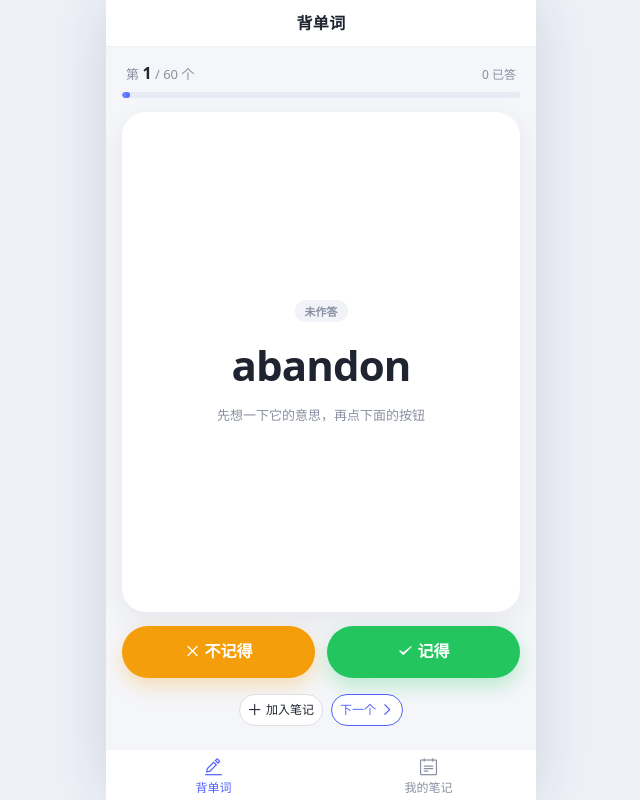
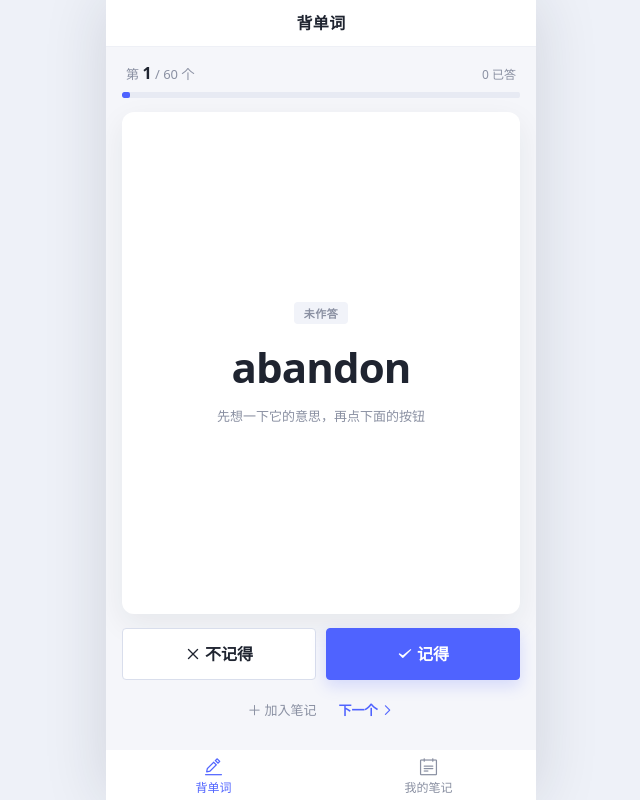
Before and after one commit to piggod0814/wordbook, a Vue app: page / in a window 1280 px wide. Shown: the whole page, without its empty margins (319-959 px from the left). Built offline with nearby package versions, Linux system fonts and the light colour scheme.

Commit message:
UI 调整：按钮改方角（4px），配色统一为笔记页的蓝白灰，去掉绿橙实心按钮

```diff
--- a/src/components/WordCard.vue
+++ b/src/components/WordCard.vue
@@ -26,50 +26,44 @@
       </div>
     </div>
 
-    <!-- 主操作 -->
+    <!-- 主操作：实心 = 主，描边 = 次 -->
     <div class="actions">
-      <van-button round size="large" class="btn-no" @click="forget">
+      <van-button class="btn-no" size="large" @click="forget">
         <van-icon name="cross" />
         不记得
       </van-button>
-      <van-button round size="large" class="btn-ok" @click="remember">
+      <van-button class="btn-ok" size="large" @click="remember">
         <van-icon name="success" />
         记得
       </van-button>
     </div>
 
-    <!-- 次操作 -->
+    <!-- 次操作：纯文字按钮，不抢主操作的视觉 -->
     <div class="sub-actions">
-      <van-button
-        size="small"
-        round
-        plain
-        icon="plus"
-        :disabled="noted"
-        @click="addNote"
-      >
+      <van-button class="link-btn" size="small" :disabled="noted" @click="addNote">
+        <van-icon name="plus" />
         {{ noted ? '已在笔记' : '加入笔记' }}
       </van-button>
 
       <van-button
         v-if="current.result === '不记得'"
+        class="link-btn"
         size="small"
-        round
-        plain
         @click="toggleExample"
       >
         {{ current.expanded ? '收起讲解' : '扩展讲解' }}
       </van-button>
 
-      <van-button size="small" round plain type="primary" icon="arrow" icon-position="right" @click="next">
+      <van-button class="link-btn link-btn--strong" size="small" @click="next">
         下一个
+        <van-icon name="arrow" />
       </van-button>
     </div>
   </div>
 
   <!-- 一轮走完、全部记得 -->
   <van-empty v-else description="全部背完了 🎉">
-    <van-button round type="primary" size="small" @click="restart">重新背一遍</van-button>
+    <van-button type="primary" size="small" @click="restart">重新背一遍</van-button>
   </van-empty>
 </template>
 
@@ -218,13 +212,13 @@ export default {
 .bar {
   height: 6px;
   background: #e7eaf3;
-  border-radius: 99px;
+  border-radius: 2px;
   overflow: hidden;
 }
 .bar-fill {
   height: 100%;
-  border-radius: 99px;
-  background: linear-gradient(90deg, #7b8cff, #4f63ff);
+  border-radius: 2px;
+  background: var(--brand);
   transition: width 0.3s ease;
 }
 
@@ -234,7 +228,7 @@ export default {
   flex: 1;
   min-height: 270px;
   background: #fff;
-  border-radius: 24px;
+  border-radius: var(--radius-card);
   box-shadow: var(--card-shadow);
   padding: 30px 22px;
   display: flex;
@@ -245,28 +239,29 @@ export default {
   transition: box-shadow 0.25s ease, transform 0.25s ease;
 }
 .card--ok {
-  box-shadow: 0 0 0 2px #d6f5e0, var(--card-shadow);
+  box-shadow: 0 0 0 1.5px #dbe2ff, var(--card-shadow);
 }
 .card--no {
-  box-shadow: 0 0 0 2px #ffe3b3, var(--card-shadow);
+  box-shadow: 0 0 0 1.5px #e3e7f0, var(--card-shadow);
 }
 
 .tag {
   font-size: 11px;
   padding: 3px 10px;
-  border-radius: 99px;
+  border-radius: var(--radius-btn);
   background: #f1f3f9;
   color: var(--ink-2);
   font-weight: 600;
+  letter-spacing: 0.04em;
   margin-bottom: 18px;
 }
 .tag--ok {
-  background: var(--ok-soft);
-  color: #16a34a;
+  background: var(--brand-soft);
+  color: var(--brand);
 }
 .tag--no {
-  background: var(--warn-soft);
-  color: #d97706;
+  background: #f1f3f9;
+  color: #6b7285;
 }
 
 .word {
@@ -295,7 +290,7 @@ export default {
   margin-top: 18px;
   padding: 14px 16px;
   background: var(--brand-soft);
-  border-radius: 14px;
+  border-radius: var(--radius-soft);
   text-align: left;
   font-size: 13px;
   line-height: 1.7;
@@ -315,7 +310,7 @@ export default {
 /* ---- 按钮 ---- */
 .actions {
   display: flex;
-  gap: 12px;
+  gap: 10px;
 }
 .actions > * {
   flex: 1;
@@ -326,27 +321,54 @@ export default {
   height: 52px;
   font-size: 16px;
   font-weight: 700;
+  border-radius: var(--radius-btn);
+}
+
+/* 主操作：实心蓝 */
+.btn-ok {
+  background: var(--brand);
   color: #fff;
-  border: none;
+  border: 1px solid var(--brand);
+  box-shadow: 0 6px 16px rgba(79, 99, 255, 0.2);
 }
-.btn-ok {
-  background: var(--ok);
-  box-shadow: 0 8px 20px rgba(34, 197, 94, 0.28);
+
+/* 次操作：白底描边，同尺寸但不抢眼 */
+.btn-no {
+  background: #fff;
+  color: var(--ink);
+  border: 1px solid var(--edge);
 }
-.btn-no {
-  background: var(--warn);
-  box-shadow: 0 8px 20px rgba(245, 158, 11, 0.28);
-}
+
 .btn-ok:active,
 .btn-no:active {
   transform: translateY(1px);
 }
 
+/* 次要操作：纯文字按钮，没有边框和底色 */
 .sub-actions {
   display: flex;
-  gap: 8px;
+  gap: 2px;
   justify-content: center;
   flex-wrap: wrap;
   padding-top: 2px;
 }
+
+.link-btn {
+  height: auto;
+  padding: 7px 10px;
+  background: transparent;
+  border: none;
+  border-radius: var(--radius-btn);
+  font-size: 13px;
+  color: var(--ink-2);
+}
+
+.link-btn:active {
+  background: rgba(79, 99, 255, 0.06);
+}
+
+.link-btn--strong {
+  color: var(--brand);
+  font-weight: 600;
+}
 </style>
--- a/src/style.css
+++ b/src/style.css
@@ -13,14 +13,23 @@
   /* 本项目自己的色板 */
   --ink: #1f2430;
   --ink-2: #8a90a2;
+  --ink-3: #b3b9c8;
   --line: #eef0f6;
+  --edge: #d9deec;          /* 描边按钮的边框 */
   --brand: #4f63ff;
   --brand-soft: #eef1ff;
-  --ok: #22c55e;
-  --ok-soft: #e9f9ef;
-  --warn: #f59e0b;
-  --warn-soft: #fff5e5;
   --card-shadow: 0 10px 30px rgba(31, 36, 48, 0.07);
+
+  /* 圆角：整套统一成「方正」风格 */
+  --radius-btn: 4px;
+  --radius-card: 12px;
+  --radius-soft: 6px;
+
+  /* 覆盖 Vant 的圆角变量，让组件库也跟着方正 */
+  --van-radius-sm: 4px;
+  --van-radius-md: 4px;
+  --van-radius-lg: 6px;
+  --van-radius-max: 8px;
 }
 
 * {
@@ -75,7 +84,12 @@ body {
 /* 白卡片 */
 .panel {
   background: #fff;
-  border-radius: 18px;
+  border-radius: var(--radius-card);
   box-shadow: var(--card-shadow);
   padding: 18px;
 }
+
+/* 所有 Vant 按钮默认方角（去掉组件上的 round 之后仍兜一层底） */
+.van-button {
+  border-radius: var(--radius-btn);
+}
--- a/src/views/NotesPage.vue
+++ b/src/views/NotesPage.vue
@@ -3,7 +3,7 @@
     <van-search
       v-model="keyword"
       placeholder="搜索单词或中文"
-      shape="round"
+      shape="square"
       background="transparent"
     />
 
@@ -12,7 +12,6 @@
 
       <van-button
         size="mini"
-        round
         :type="sortOrder === 'az' ? 'primary' : 'default'"
         :plain="sortOrder !== 'az'"
         @click="setSort('az')"
@@ -21,7 +20,6 @@
       </van-button>
       <van-button
         size="mini"
-        round
         :type="sortOrder === 'za' ? 'primary' : 'default'"
         :plain="sortOrder !== 'za'"
         @click="setSort('za')"
@@ -50,7 +48,6 @@
         <van-button
           class="note-toggle"
           size="mini"
-          round
           plain
           type="primary"
           @click="toggleExpand(note)"
@@ -153,7 +150,7 @@ export default {
 
 .note {
   background: #fff;
-  border-radius: 18px;
+  border-radius: var(--radius-card);
   box-shadow: var(--card-shadow);
   padding: 16px 16px 14px;
 }
@@ -192,7 +189,7 @@ export default {
   margin-top: 12px;
   padding: 11px 13px;
   background: var(--brand-soft);
-  border-radius: 12px;
+  border-radius: var(--radius-soft);
   font-size: 12.5px;
   line-height: 1.75;
   color: #445;
```
